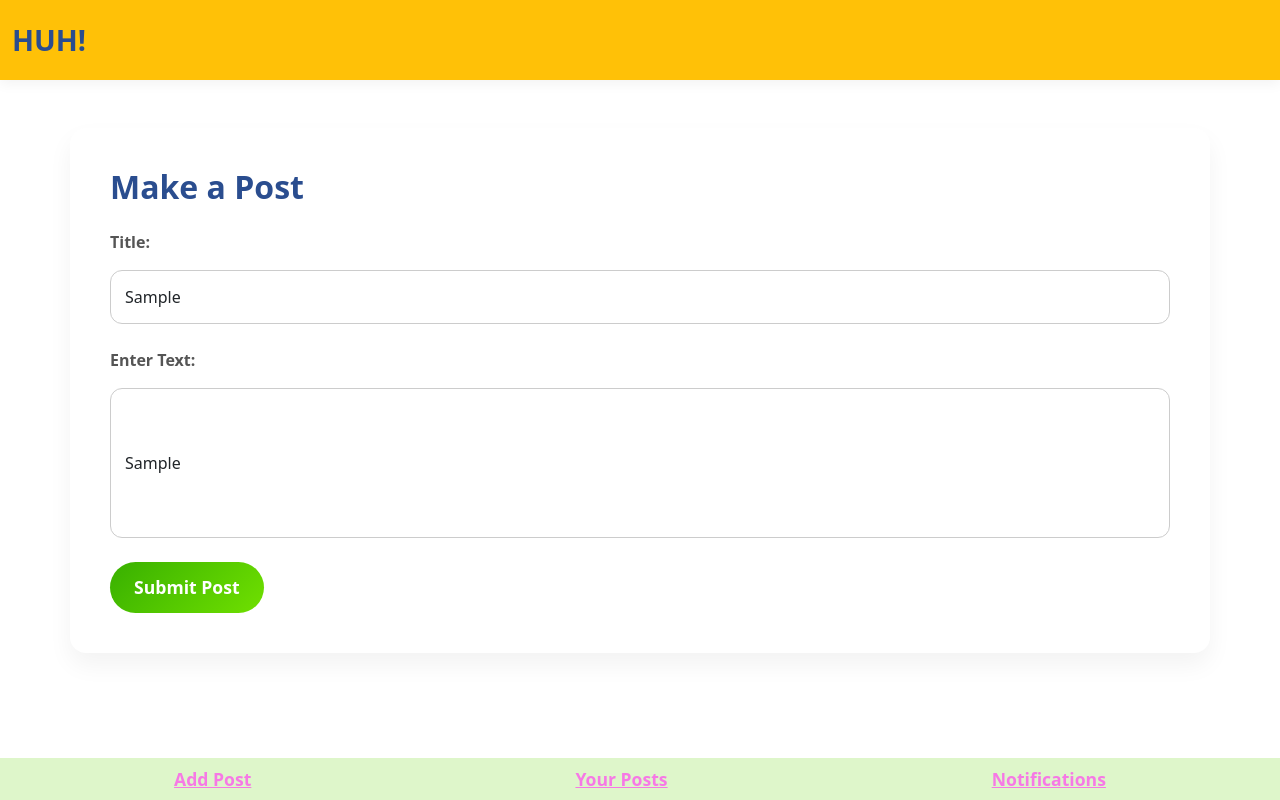
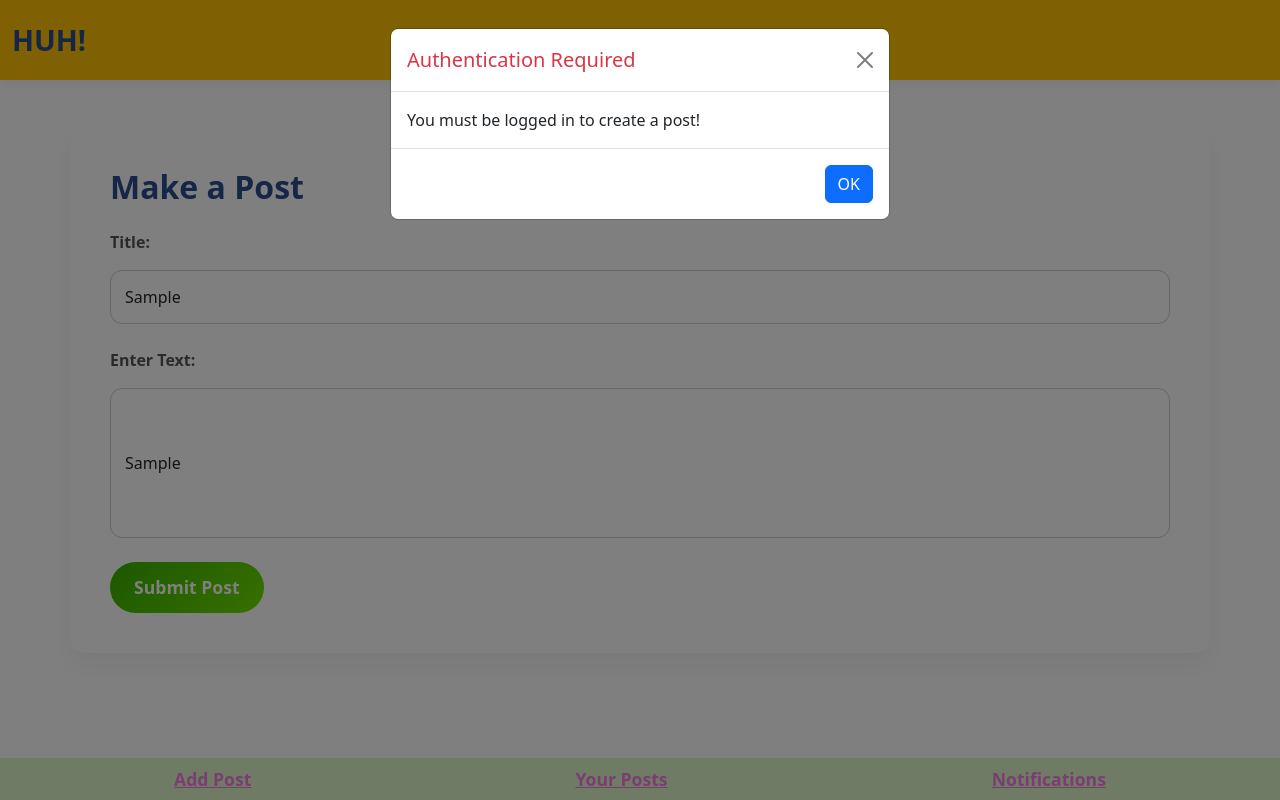
Before and after one commit to ZihengZhaoJerry/1800_202510_BBY17, a plain HTML site: page makepost.html in a window 1280 px wide. Both pictures are taken after typing "Sample", "Sample" into the empty fields and a click on the button "Submit Post". Drawn offline with nearby package versions, Linux system fonts and the light colour scheme; no server answers.

Commit message:
modal on makepost page, still need to do a few more pages

```diff
--- a/makepost.html
+++ b/makepost.html
@@ -166,6 +166,23 @@
     <!-- our own footer goes here-->
     <nav id="footerPlaceholder"></nav>
 
+        <!-- Custom Alert Modal -->
+    <div class="modal fade" id="alertModal" tabindex="-1">
+      <div class="modal-dialog">
+        <div class="modal-content">
+          <div class="modal-header">
+            <h5 class="modal-title" id="alertTitle">Alert</h5>
+            <button type="button" class="btn-close" data-bs-dismiss="modal"></button>
+          </div>
+          <div class="modal-body" id="alertMessage">
+            <!-- Message content goes here -->
+          </div>
+          <div class="modal-footer">
+            <button type="button" class="btn btn-primary" data-bs-dismiss="modal">OK</button>
+          </div>
+        </div>
+      </div>
+    </div>
     <!---------------------------------------------->
     <!-- Your own JavaScript functions go here    -->
     <!---------------------------------------------->
--- a/scripts/makepost.js
+++ b/scripts/makepost.js
@@ -1,24 +1,40 @@
 document.getElementById("postForm").addEventListener("submit", function (event) {
   event.preventDefault();
 
+  // Get elements
+  const titleInput = document.getElementById("title");
+  const descInput = document.getElementById("description");
+  const alertModal = new bootstrap.Modal(document.getElementById('alertModal'));
+
   // Get user input values
-  let title = document.getElementById("title").value.trim();
-  let description = document.getElementById("description").value.trim();
+  let title = titleInput.value.trim();
+  let description = descInput.value.trim();
+
+  // Validation function
+  const showAlert = (title, message, isSuccess) => {
+    const alertTitle = document.getElementById("alertTitle");
+    const alertMessage = document.getElementById("alertMessage");
+
+    alertTitle.textContent = title;
+    alertTitle.className = `modal-title ${isSuccess ? 'text-success' : 'text-danger'}`;
+    alertMessage.textContent = message;
+    alertModal.show();
+  };
 
   // Validate input fields
   if (title === "" || description === "") {
-      alert("Please fill in all fields!");
+    showAlert("Validation Error", "Please fill in all fields!", false);
     return;
   }
 
-  // Check if user is authenticated
+  // Check authentication
   const user = firebase.auth().currentUser;
   if (!user) {
-      alert("You must be logged in to create a post!");
+    showAlert("Authentication Required", "You must be logged in to create a post!", false);
     return;
   }
 
-  // Add to Firestore with UID as author
+  // Submit to Firestore
   db.collection("posts").add({
     title: title,
     content: description,
@@ -26,10 +42,11 @@ document.getElementById("postForm").addEventListener("submit", function (event)
     comments: [],
     timestamp: firebase.firestore.FieldValue.serverTimestamp()
   }).then(() => {
-      alert("Post added successfully!");
-      document.getElementById("postForm").reset();
+    showAlert("Success!", "Post added successfully!", true);
+    titleInput.value = "";
+    descInput.value = "";
   }).catch(error => {
     console.error("Error adding post: ", error);
-      alert("Error adding post. Check the console.");
+    showAlert("Error", `Error adding post: ${error.message}`, false);
   });
 });
```
Also changed, not shown: scripts/your_page.js (+0 -89 lines). Lines whose indentation alone changed are shown as unchanged.
